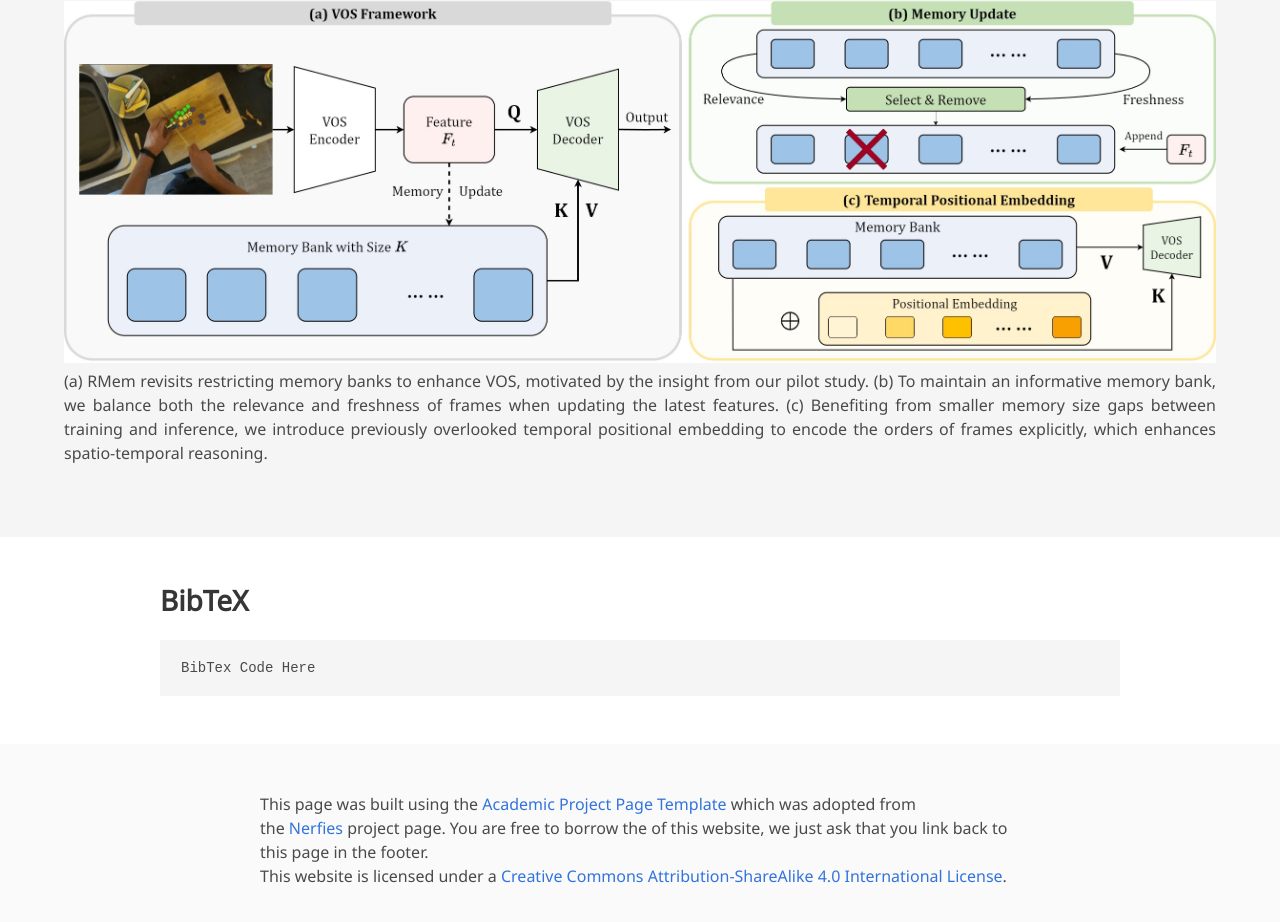
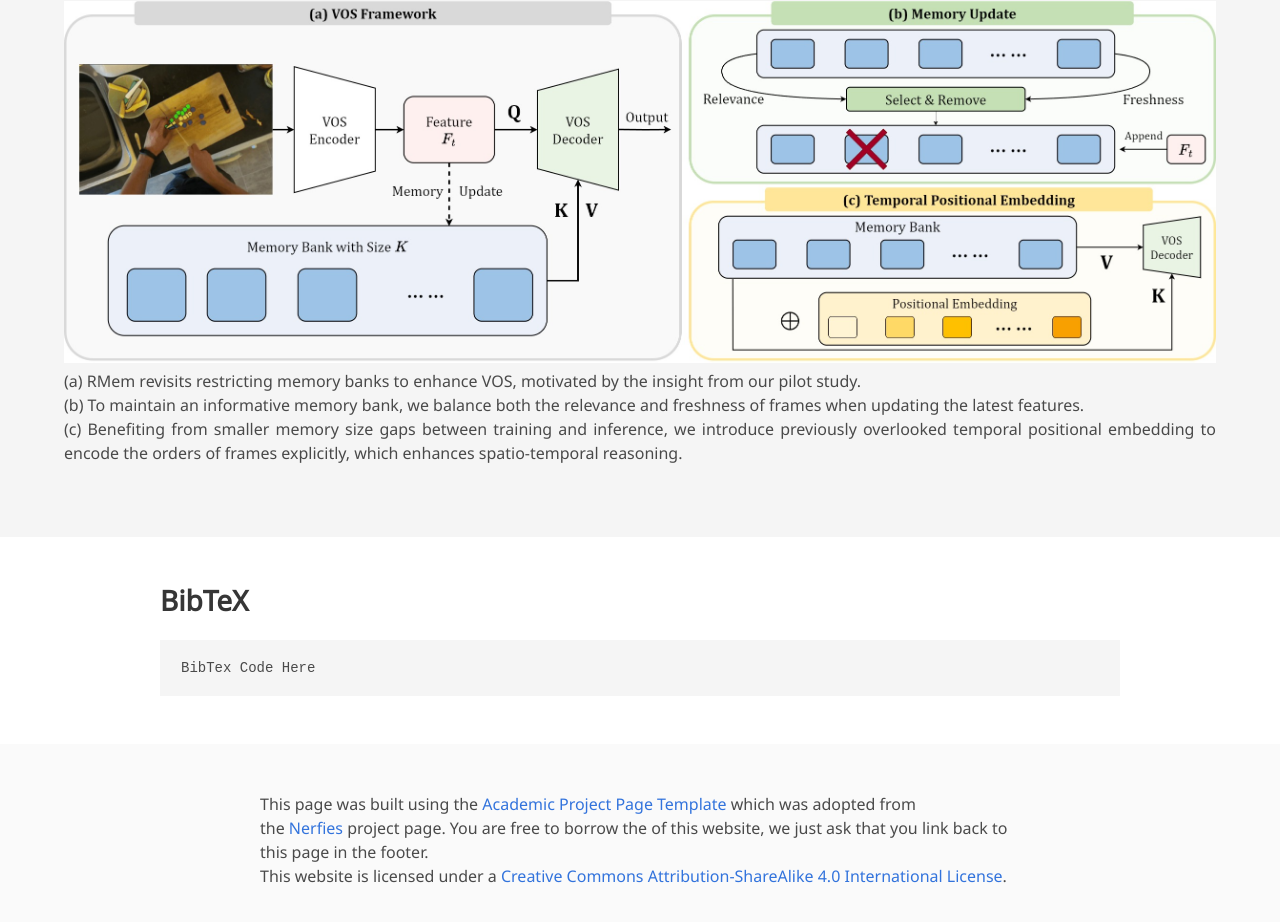
Before and after one commit to Restricted-Memory/Restricted-Memory.github.io, a plain HTML site: page index.html in a window 1280 px wide. Shown: the part 1720-2642 px from the top of the page. Drawn offline with nearby package versions, Linux system fonts and the light colour scheme; some icons are missing; a web font is replaced by a local one.

Commit message:
seperate paragraph in method

```diff
--- a/index.html
+++ b/index.html
@@ -241,8 +241,14 @@
         <div class="level-set has-text-justified">
           <p>
             (a) RMem revisits restricting memory banks to enhance VOS, motivated by the insight from our pilot
-            study. (b) To maintain an informative memory bank, we balance both the relevance and freshness of
-            frames when updating the latest features. (c) Benefiting from smaller memory size gaps between training
+            study.
+          </p>
+          <p>
+            (b) To maintain an informative memory bank, we balance both the relevance and freshness of
+            frames when updating the latest features.
+          </p>
+          <p>
+            (c) Benefiting from smaller memory size gaps between training
             and inference, we introduce previously overlooked temporal positional embedding to encode the orders of
             frames explicitly, which enhances spatio-temporal reasoning.
           </p>
```
